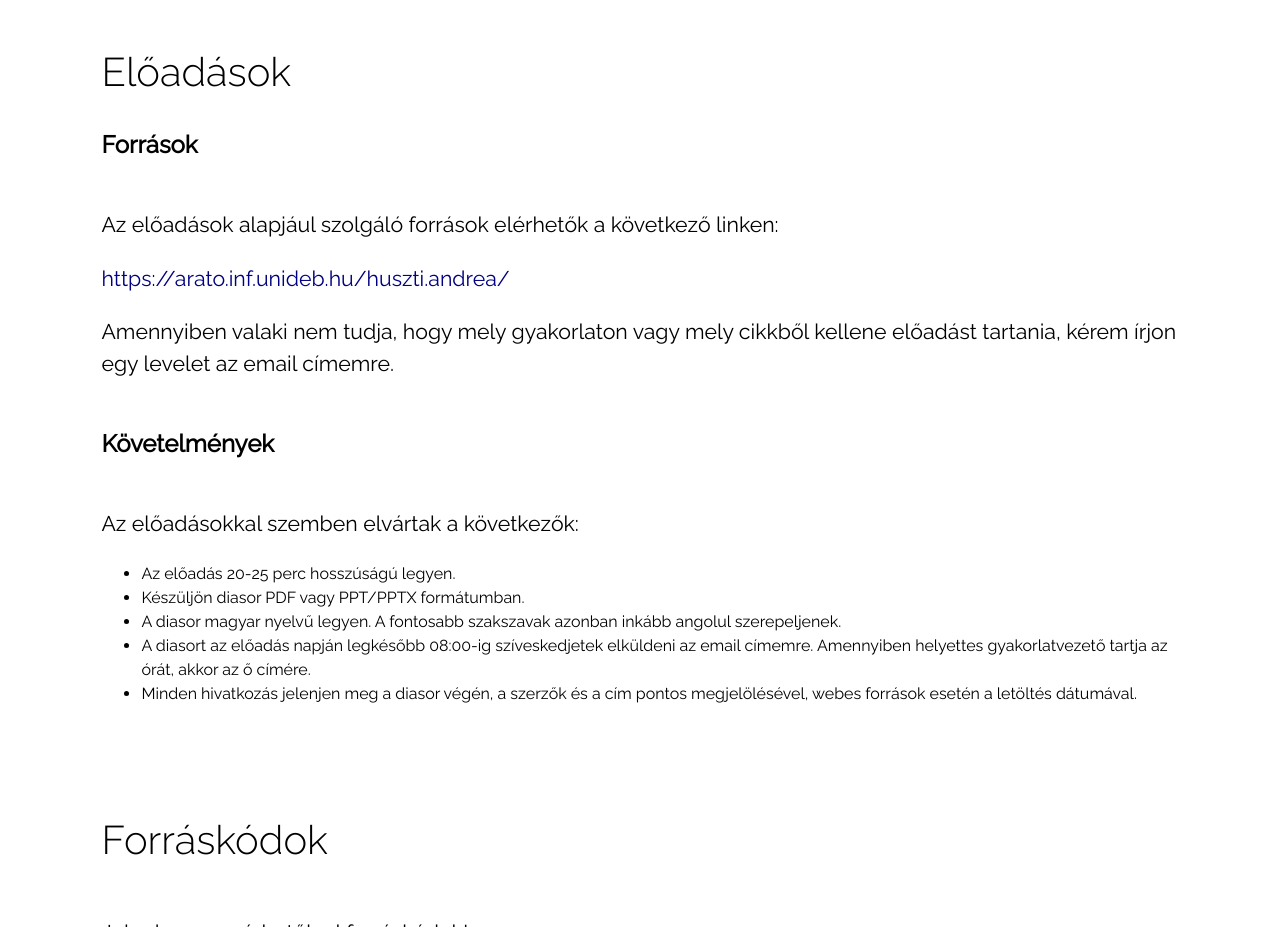
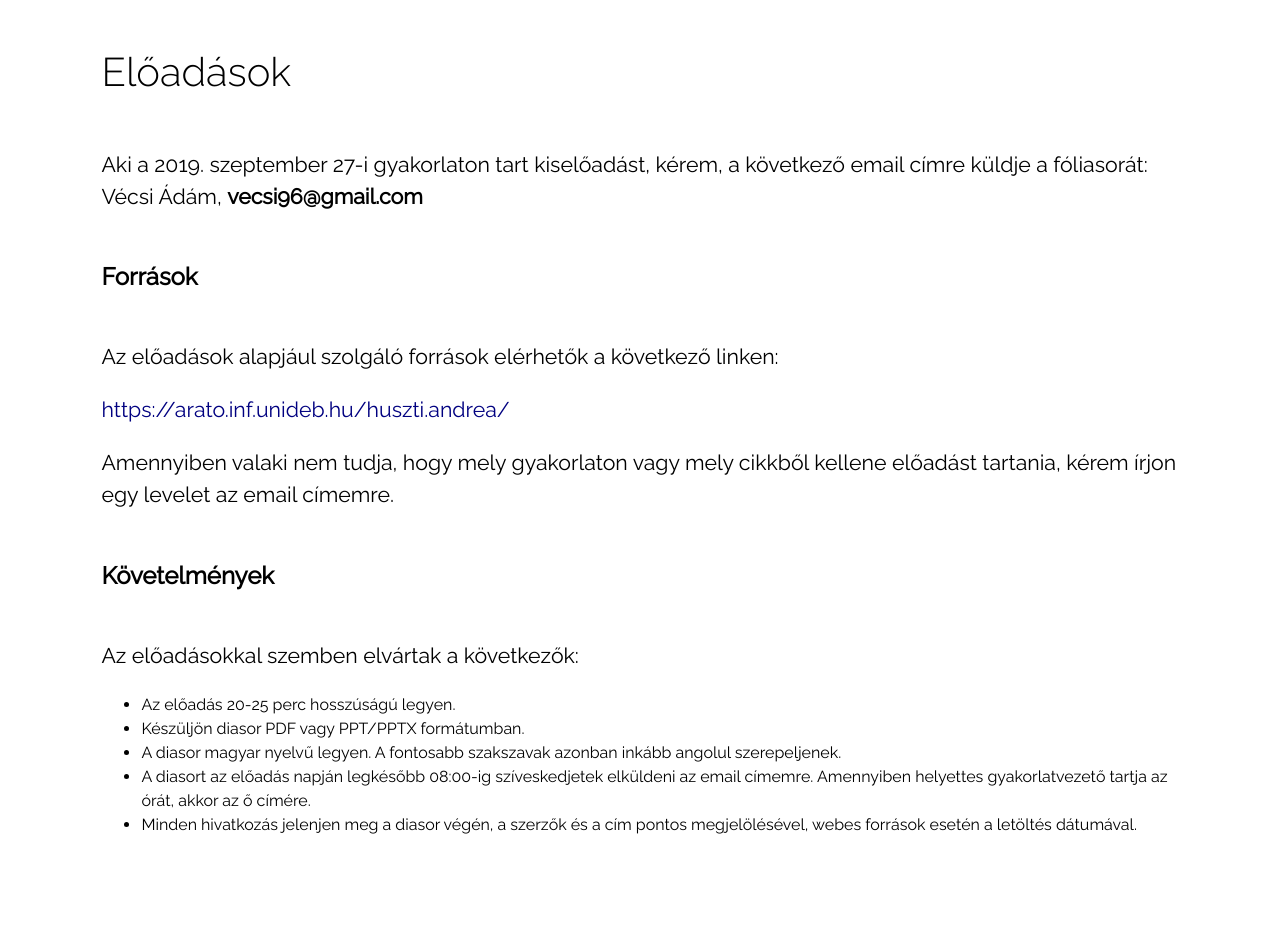
Before and after one commit to battila7/ibiza.monster, a website: page docs/index.html in a window 1280 px wide. Shown: the part 802-1729 px from the top of the page. Drawn offline with Linux system fonts and the light colour scheme.

Commit message:
Email address added for the 09. 27. class

```diff
--- a/docs/index.html
+++ b/docs/index.html
@@ -35,6 +35,11 @@
     <section id="eloadasok">
       <div class="cell">
         <h1>Előadások</h1>
+      </div>
+      <div class="cell">
+        <p>
+          Aki a 2019. szeptember 27-i gyakorlaton tart kiselőadást, kérem, a következő email címre küldje a fóliasorát: Vécsi Ádám, <b>vecsi96@gmail.com</b>
+        </p>
       </div>
       <div class="cell">
         <h2>Források</h2>
```
